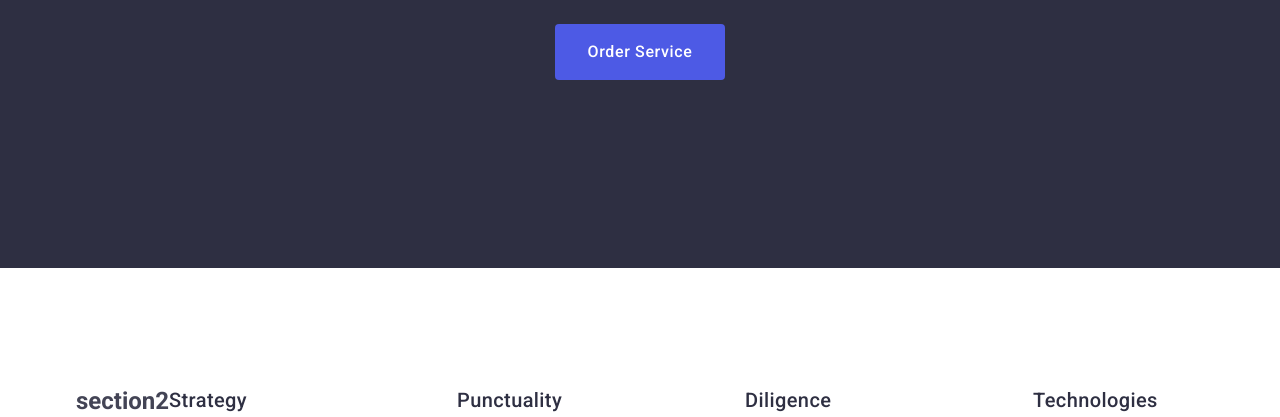
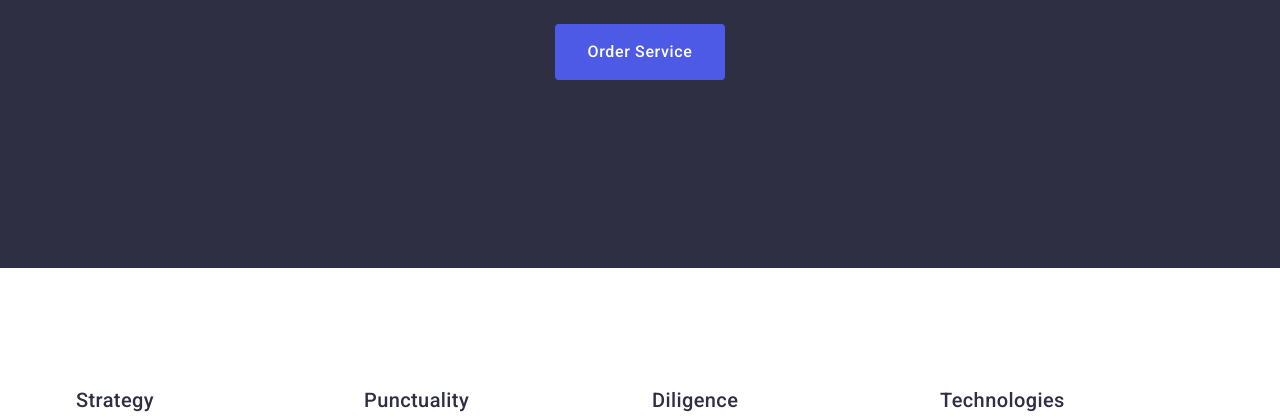
Before and after one commit to vitalii1408/goit-markup-hw-03, a plain HTML site: page index.html in a window 1280 px wide. Shown: the part 453-870 px from the top of the page. Drawn offline with nearby package versions, Linux system fonts and the light colour scheme.

Commit message:
8.07-8.10

```diff
--- a/index.html
+++ b/index.html
@@ -70,7 +70,7 @@
       <!--section2-->
       <section class="section-cpdt">
         <div class="container sec-cpdt">
-          <h2 class=".visually-hidden">section2</h2>
+          <h2 class="visually-hidden">section2</h2>
           <ul class="list s-title">
             <li class="one-sex">
               <h3 class="cpdt">Strategy</h3>
```
Also changed, not shown: portfolio.html (+1 -1 lines).
